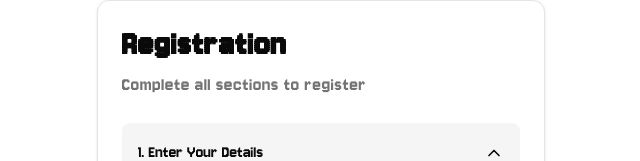
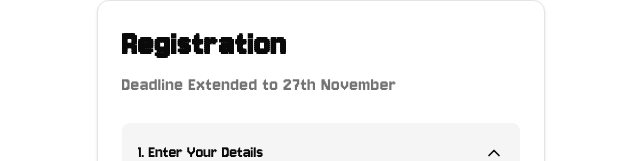
Before and after one commit to AR-Treasure-Hunt/theWebsite, a React (Vite) app: page /registration in a window 1280 px wide. Shown: the part 150-311 px from the top of the page, without its empty margins (319-959 px from the left). Built offline with nearby package versions, Linux system fonts and the light colour scheme; no server answers.

Commit message:
Update registration form description to reflect extended deadline

```diff
--- a/src/sections/RegistrationSection/components/RegistrationForm.tsx
+++ b/src/sections/RegistrationSection/components/RegistrationForm.tsx
@@ -198,7 +198,7 @@ export default function RegistrationForm() {
         <CardHeader>
           <CardTitle className="text-4xl tracking-wide font-bold">Registration</CardTitle>
           <CardDescription className="text-xl tracking-wide">
-            Complete all sections to register
+            Deadline Extended to 27th November
           </CardDescription>
         </CardHeader>
         <CardContent>
```
